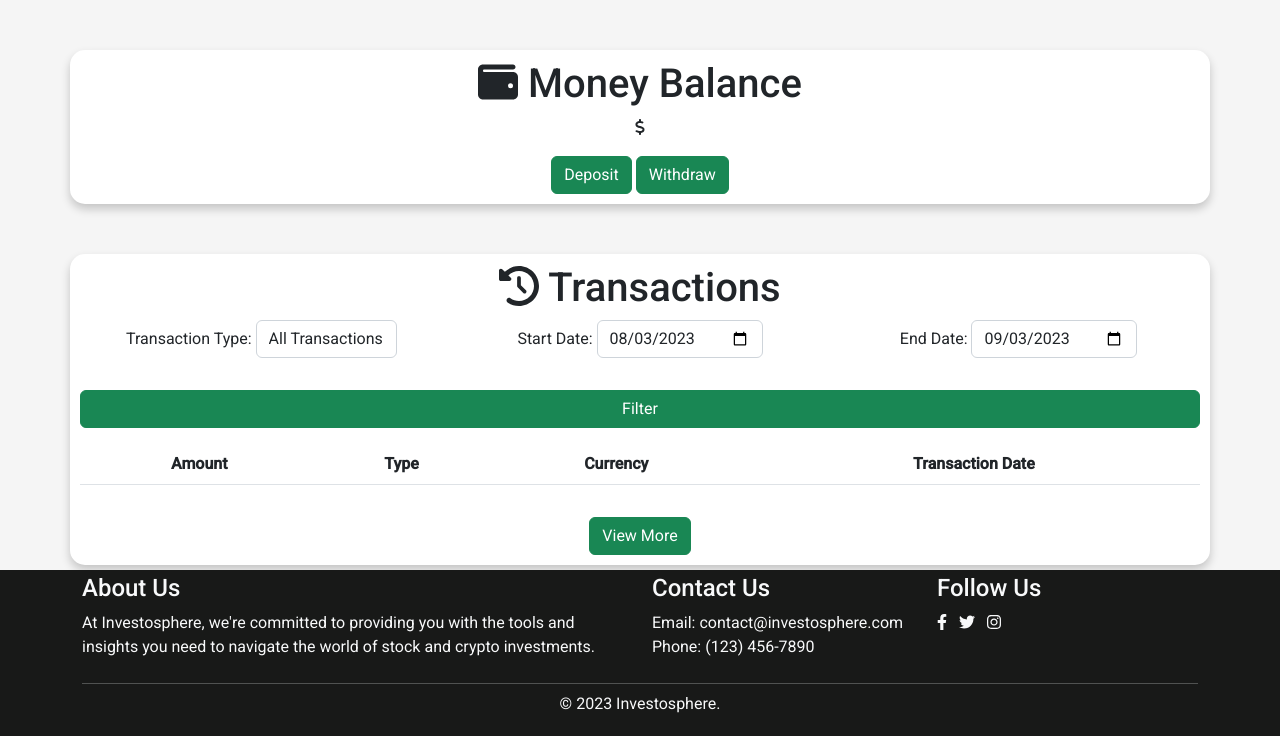
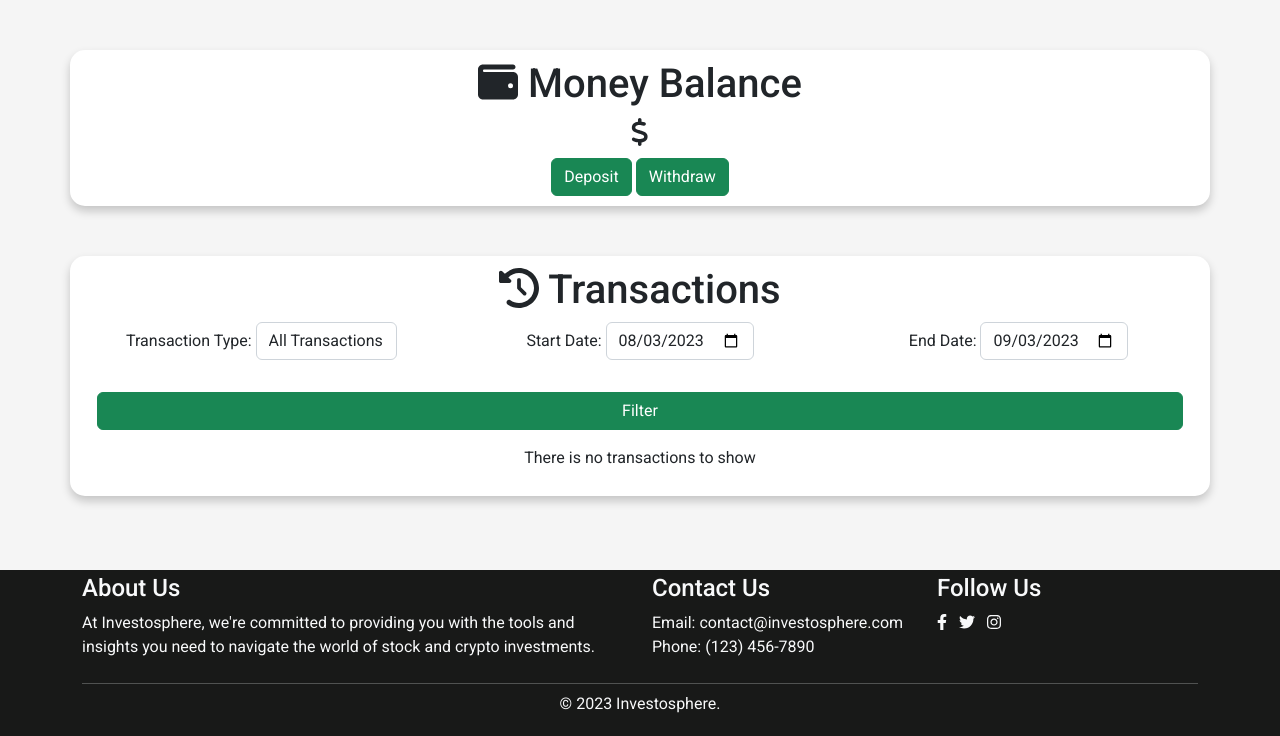
Before and after one commit to Danvm94/investosphere, a Django app: template templates/wallet.html in a window 1280 px wide. Shown: the part 64-800 px from the top of the page. Run offline with Django 4.2, Linux system fonts and the light colour scheme; the template is opened without the code that fills it: values that come from a table or form of the project are taken from there, others are empty; some libraries are stand-ins or nearby versions.

Commit message:
Adjusted wallet.html template for empty transactions table, adjusted forms.py for max value on both start date and end date.

```diff
--- a/investo_hub/forms.py
+++ b/investo_hub/forms.py
@@ -27,13 +27,15 @@ class TransactionsViewForm(forms.Form):
     )
     start_date = forms.DateField(
         label='Start Date',
-        widget=forms.DateInput(attrs={'type': 'date', 'class': 'form-control w-auto d-inline-flex'}),
-        initial=date.today() - timedelta(days=30)
+        widget=forms.DateInput(
+            attrs={'type': 'date', 'class': 'form-control w-auto d-inline-flex', 'max': date.today()}),
+        initial=date.today() - timedelta(days=30),
     )
     end_date = forms.DateField(
         label='End Date',
-        widget=forms.DateInput(attrs={'type': 'date', 'class': 'form-control w-auto d-inline-flex'}),
-        initial=date.today() + timedelta(days=1)
+        widget=forms.DateInput(
+            attrs={'type': 'date', 'class': 'form-control w-auto d-inline-flex', 'max': date.today()}),
+        initial=date.today() + timedelta(days=1),
     )
 
 
--- a/static/css/styles.css
+++ b/static/css/styles.css
@@ -128,6 +128,10 @@ body {
     color: #50c878;
 }
 
+.table-btn {
+    width: 97%;
+}
+
 @media (min-width: 992px) {
     .nav-link {
         border-radius: 5px;
--- a/templates/wallet.html
+++ b/templates/wallet.html
@@ -8,8 +8,8 @@
         <div class="row">
             <div class="col-md-12 text-center">
                 <h1><i class="fa-solid fa-wallet"></i> Money Balance</h1>
-                <p><i class="fa-solid fa-dollar-sign"></i> <span
-                        class="text-success">{{ wallet.formatted_amount }}</span></p>
+                <h3><i class="fa-solid fa-dollar-sign"></i> <span
+                        class="text-success">{{ wallet.formatted_amount }}</span></h3>
                 <button type="button" class="btn btn-success" data-bs-toggle="modal" data-bs-target="#depositModal">
                     Deposit
                 </button>
@@ -20,7 +20,7 @@
         </div>
     </div>
     <!--Container for the transactions history-->
-    <div class="container portfolio-container">
+    <div class="container portfolio-container mb-5">
         <div class="row">
             <div class="col-md-12 text-center">
                 <h1><i class="fa-solid fa-clock-rotate-left"></i> Transactions</h1>
@@ -39,9 +39,10 @@
                         {{ transactions_view_form.end_date }}
                     </div>
                     <div class="col-md-12">
-                        <button id="view-more-btn" class="btn btn-success mt-3 mb-3 col-md-12">Filter</button>
+                        <button id="view-more-btn" class="btn btn-success mt-3 mb-3 col-md-12 table-btn">Filter</button>
                     </div>
                 </form>
+                {% if transactions|length > 1 %}
                 <table class="table table-striped">
                     <thead>
                     <tr>
@@ -52,6 +53,7 @@
                     </tr>
                     </thead>
                     <tbody>
+
                         {% for transaction in transactions %}
                             <tr {% if forloop.counter > 5 %}class="d-none hidden-row"{% endif %}>
                                 <th scope="row"
@@ -65,7 +67,14 @@
                         {% endfor %}
                     </tbody>
                 </table>
-                <button id="view-more-btn" class="btn btn-success mt-3" onclick="toggleRow(this)">View More</button>
+                {% else %}
+                    <p>There is no transactions to show</p>
+                {% endif %}
+                {% if transactions|length > 5 %}
+                    <button id="view-more-btn" class="btn btn-success mt-3 table-btn" onclick="toggleRow(this)">View
+                        More
+                    </button>
+                {% endif %}
             </div>
         </div>
     </div>
```
Lines whose indentation alone changed are shown as unchanged.
